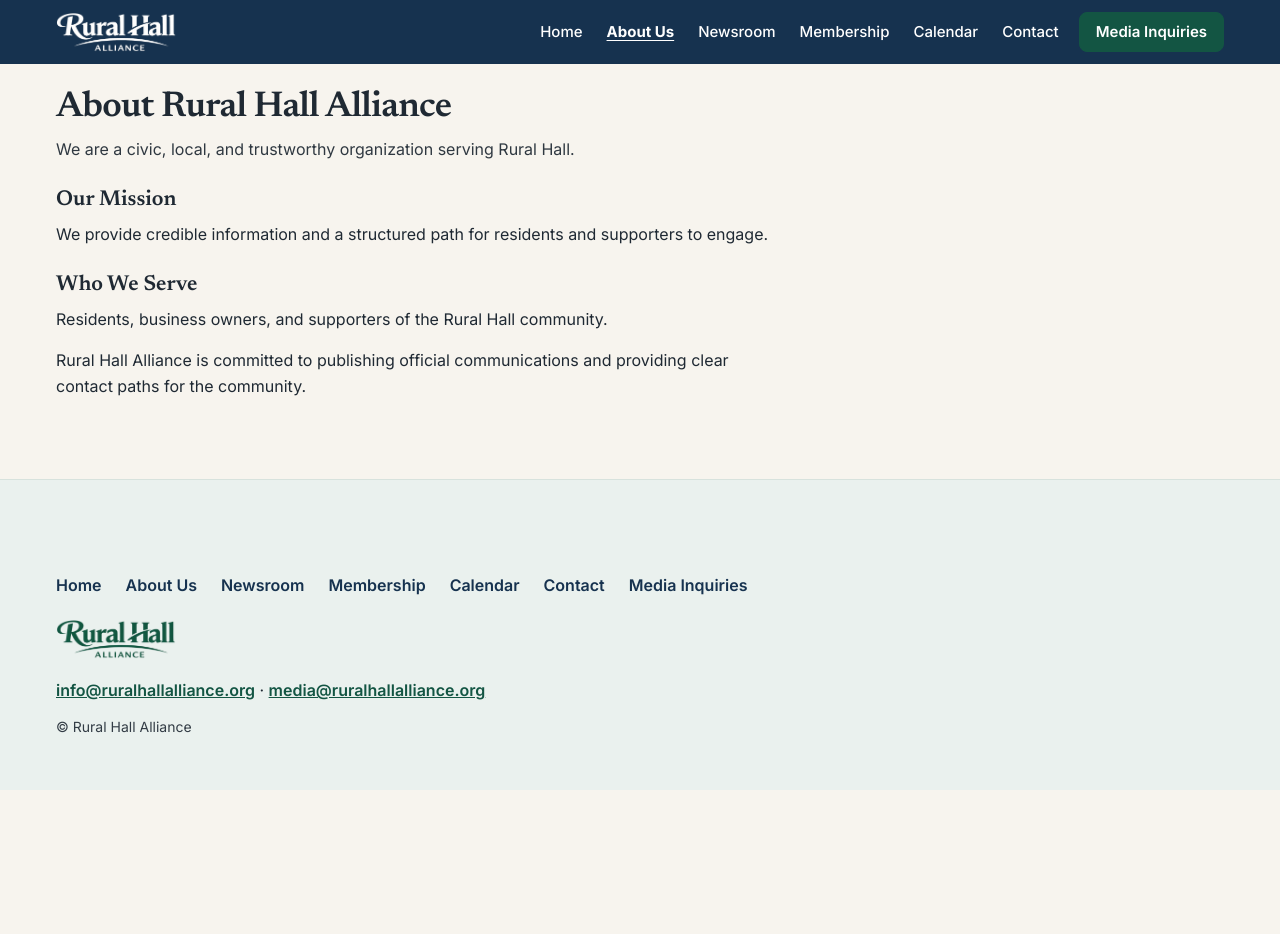
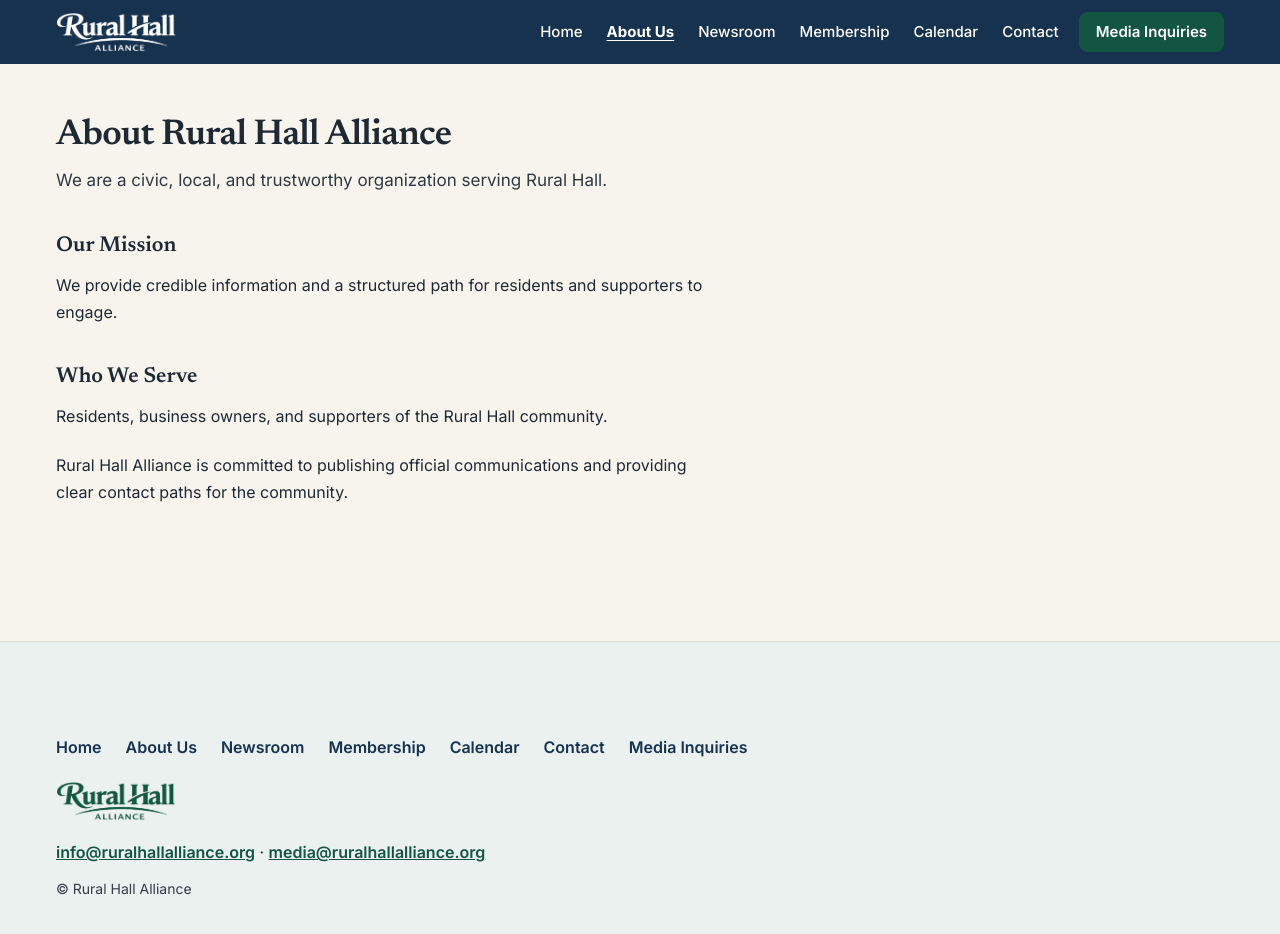
Before and after one commit to whittenluke/ruralhallalliance, a Next.js app: page /about in a window 1280 px wide. Shown: the top 934 px of the page. Before the commit the page ends 800 px from the top, so only its background shows below. Built offline with nearby package versions, Linux system fonts and the light colour scheme.

Commit message:
Better spacing between site title and tagline on About us

```diff
--- a/app/globals.css
+++ b/app/globals.css
@@ -644,13 +644,36 @@
   margin-bottom: 0;
 }
 
+.about-page {
+  max-width: 42rem;
+  padding-block: clamp(0.75rem, 2.5vw, 1.75rem) clamp(2rem, 6vw, 3.5rem);
+}
+
+.about-page > .page-title {
+  margin-bottom: 0.6rem;
+}
+
+.about-page > .page-lede {
+  margin-bottom: clamp(1.75rem, 4vw, 2.35rem);
+  font-size: 1.0625rem;
+  line-height: 1.6;
+}
+
 .about-page-subheading {
-  margin: 1.5rem 0 0.5rem 0;
+  margin: 2.35rem 0 0.75rem 0;
   font-size: 1.35rem;
+  line-height: 1.3;
+  font-weight: 600;
+  color: var(--color-text);
+}
+
+.about-page-subheading:first-of-type {
+  margin-top: 0;
 }
 
 .about-page-block {
-  margin: 0 0 1rem 0;
+  margin: 0 0 1.35rem 0;
+  line-height: 1.68;
   white-space: pre-wrap;
 }
 
```
